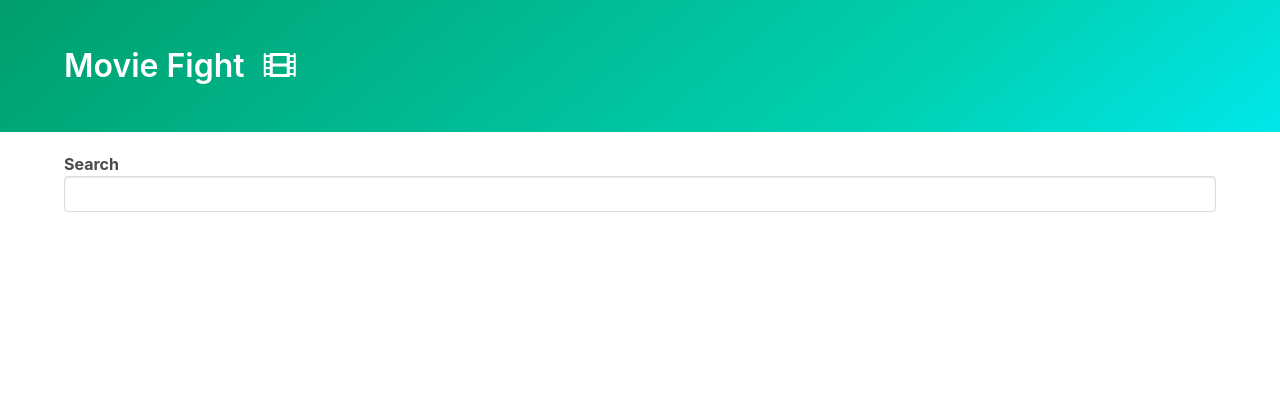
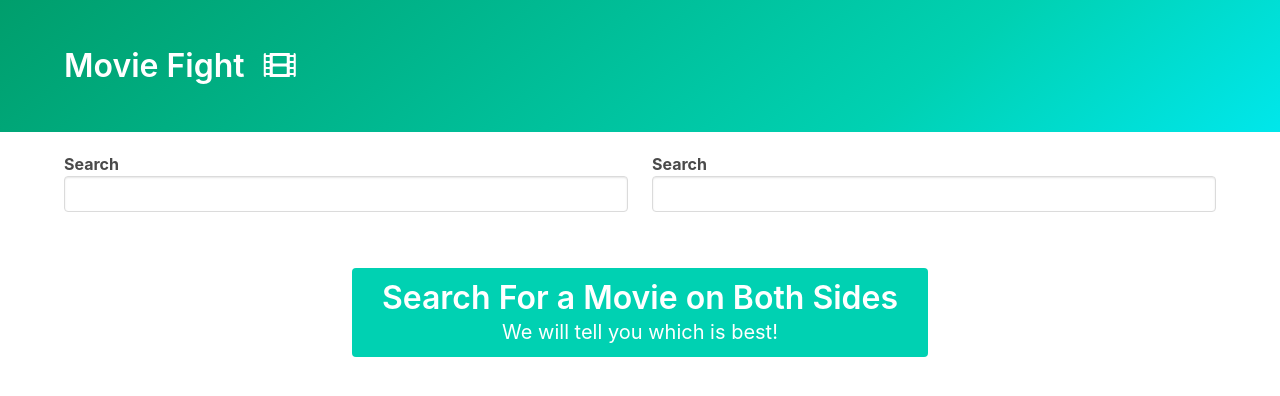
Before and after one commit to NightmanCZ90/Javascript-Modern, a plain HTML site: page 06_Movie_Fight/index.html in a window 1280 px wide. Drawn offline with nearby package versions, Linux system fonts and the light colour scheme.

Commit message:
duplicating search logic and hide tutorial

```diff
--- a/06_Movie_Fight/index.html
+++ b/06_Movie_Fight/index.html
@@ -27,8 +27,20 @@
       </div>
     </section>
     <div class="container">
-      <div class="autocomplete"></div>
-      <div id="summary"></div>
+      <div class="columns">
+        <div class="column">
+          <div id="left-autocomplete"></div>
+        </div>
+
+        <div class="column">
+          <div id="right-autocomplete"></div>
+        </div>
+      </div>
+
+      <div class="column is-half notification is-primary tutorial">
+        <h1 class="title">Search For a Movie on Both Sides</h1>
+        <p class="subtitle">We will tell you which is best!</p>
+      </div>
     </div>
     <script src="utils.js"></script>
     <script src="autocomplete.js"></script>
--- a/06_Movie_Fight/index.js
+++ b/06_Movie_Fight/index.js
@@ -1,5 +1,4 @@
-createAutoComplete({
-  root: document.querySelector('.autocomplete'),
+const autoCompleteConfig = {
   renderOption(movie) {
     const imgSrc = movie.Poster === 'N/A' ? '' : movie.Poster;
     return `
@@ -8,6 +7,7 @@ createAutoComplete({
     `;
   },
   onOptionSelect(movie) {
+    document.querySelector('.tutorial').classList.add('is-hidden');
     onMovieSelect(movie);
   },
   inputValue(movie) {
@@ -27,6 +27,16 @@ createAutoComplete({
 
     return response.data.Search;
   }
+};
+
+createAutoComplete({
+  ...autoCompleteConfig,
+  root: document.querySelector('#left-autocomplete'),
+});
+
+createAutoComplete({
+  ...autoCompleteConfig,
+  root: document.querySelector('#right-autocomplete'),
 });
 
 const onMovieSelect = async (movie) => {
```
